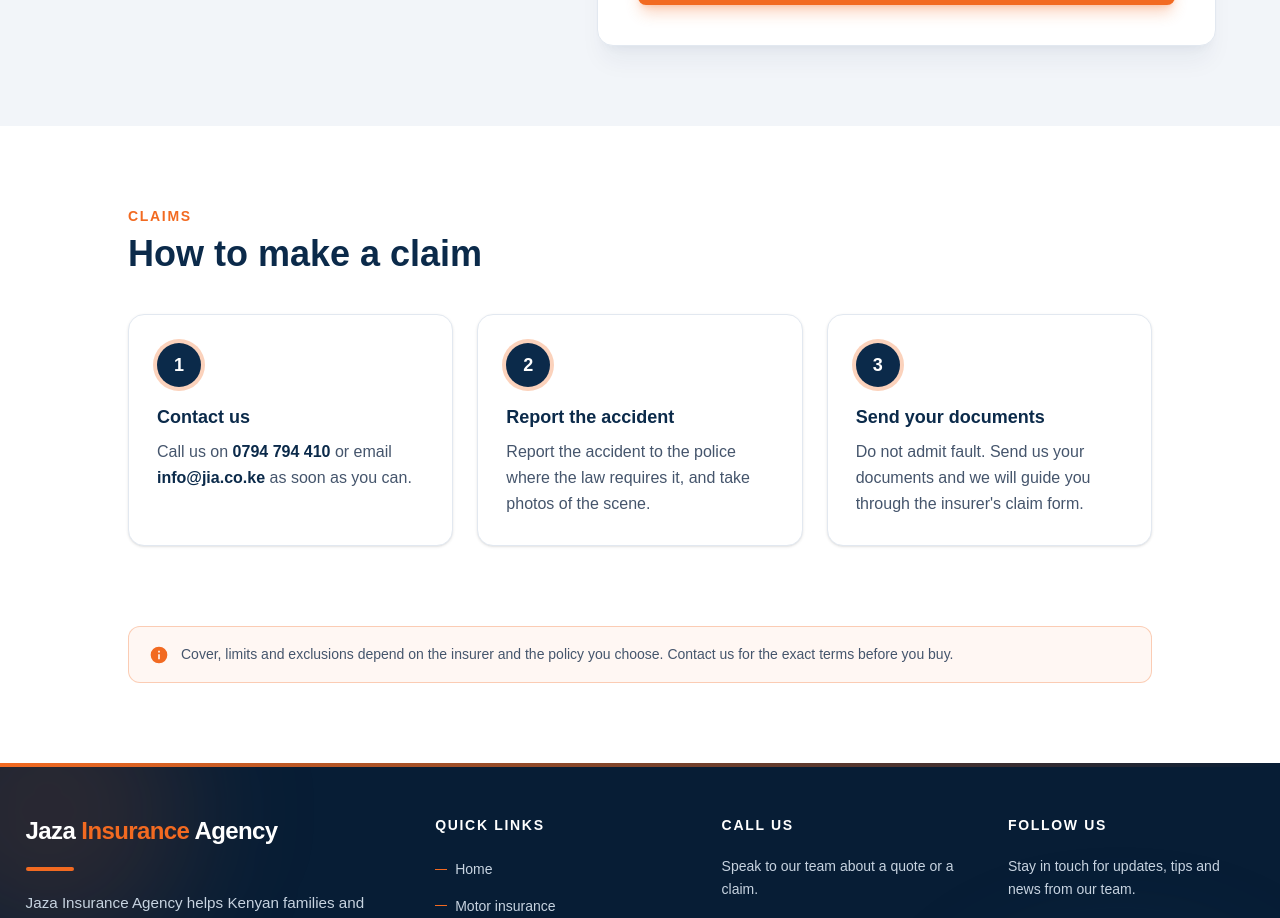
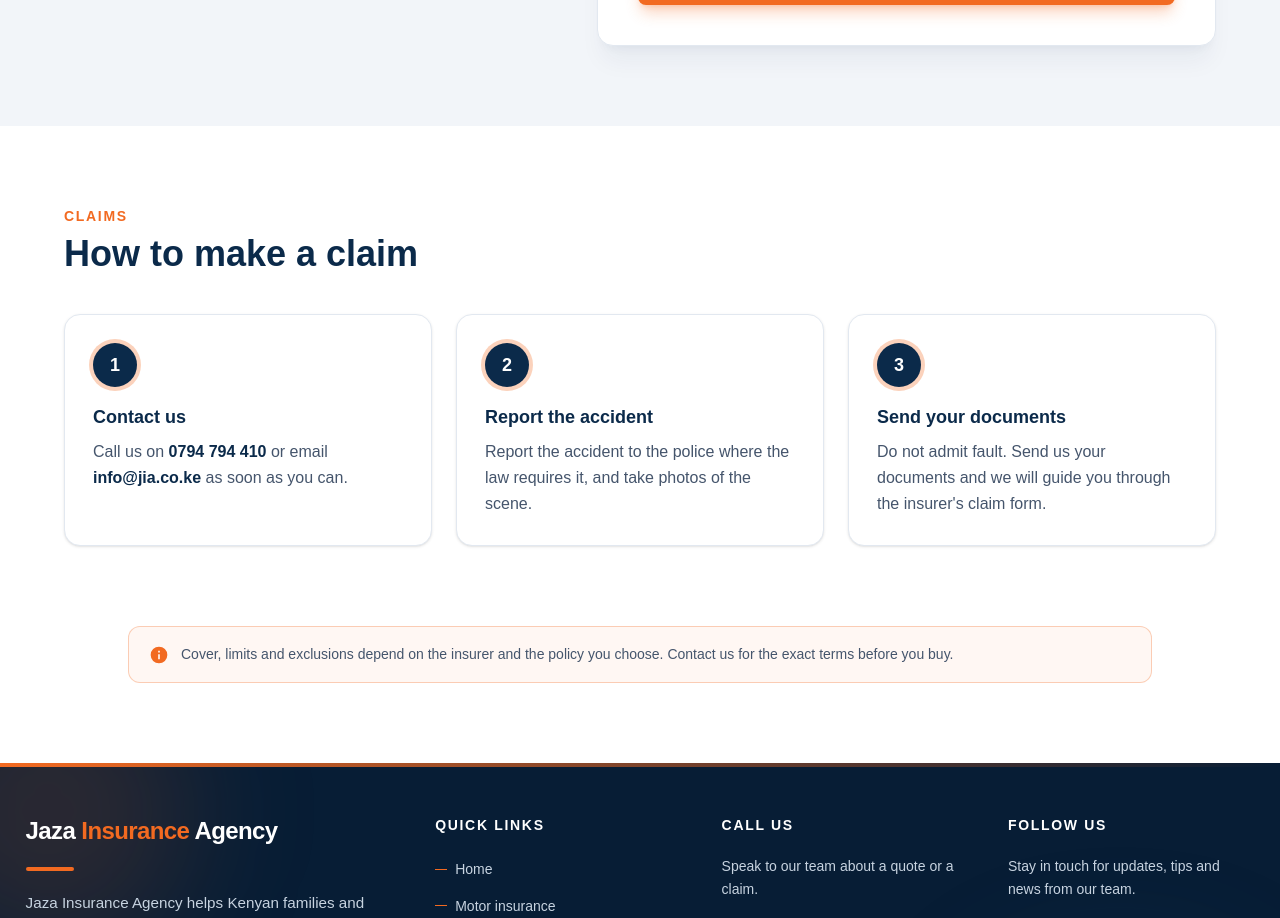
Before and after one commit to Ndungu-Muigai/jaza-insurance, a Next.js app: page /motor in a window 1280 px wide. Shown: the part 2260-3178 px from the top of the page. Built offline with nearby package versions, Linux system fonts and the light colour scheme.

Commit message:
Styled the motor insurance page

```diff
--- a/app/(home)/motor/page.tsx
+++ b/app/(home)/motor/page.tsx
@@ -238,7 +238,7 @@ const MotorPage = () =>
                 </section>
 
                 {/* CLAIMS */}
-                <section className="mx-auto max-w-6xl scroll-mt-24 px-6 py-20 md:px-[5%]" id="claims">
+                <section className="scroll-mt-24 px-6 py-20 md:px-[5%]" id="claims">
                     <div className="mb-10 max-w-2xl">
                         <p className={eyebrow}>Claims</p>
                         <h2 className="mt-2 text-3xl font-extrabold text-[#0b2a4a] lg:text-4xl">How to make a claim</h2>
```
